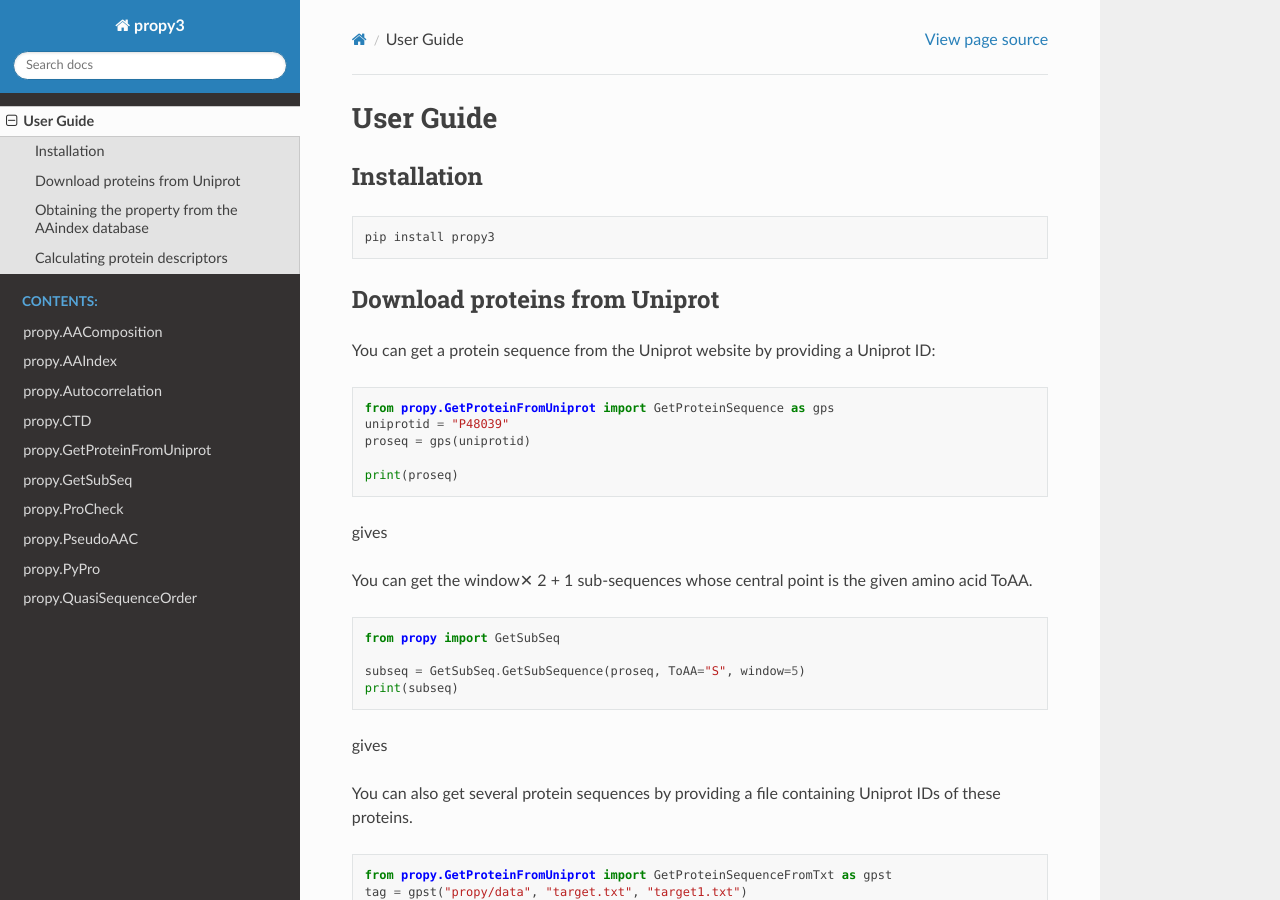
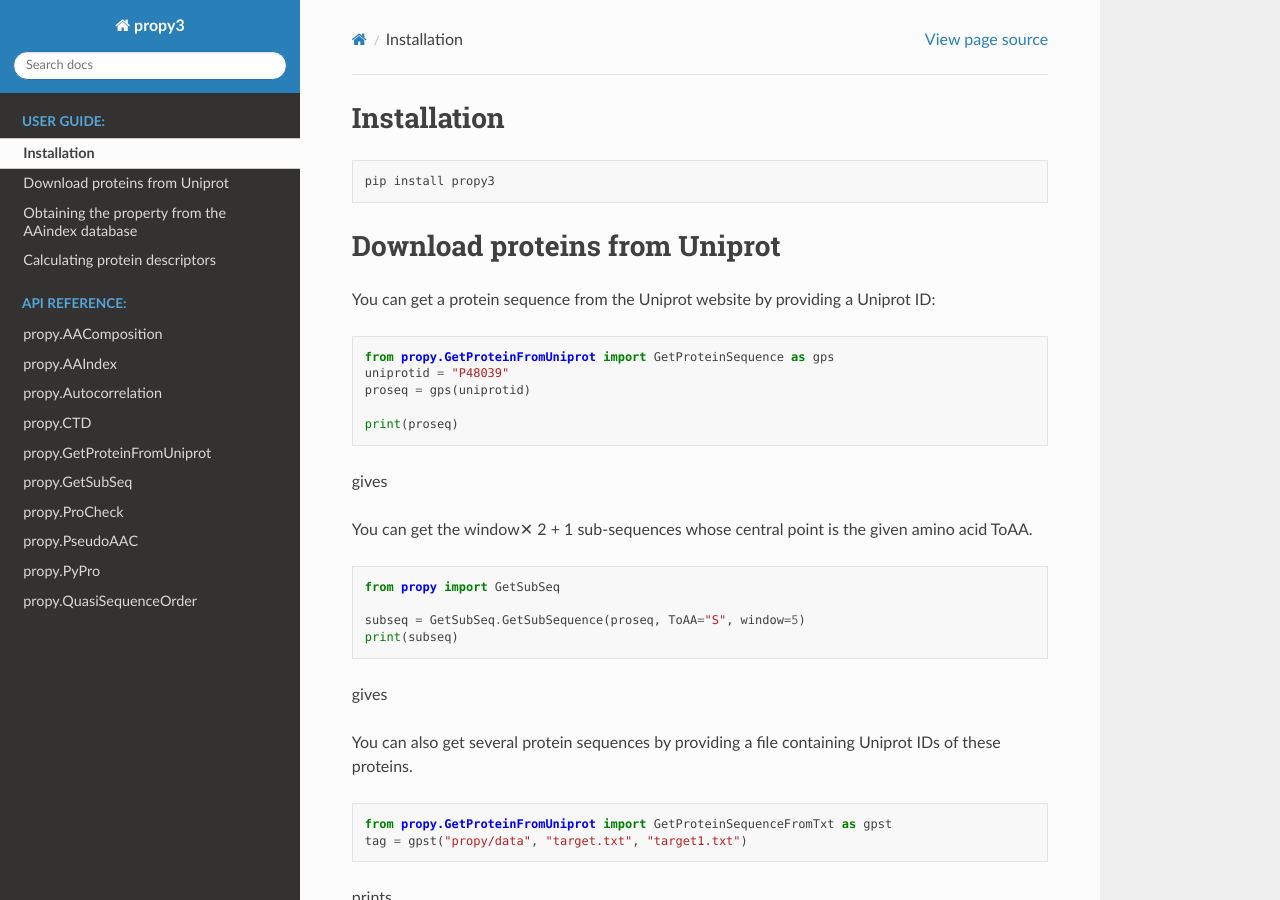
Before and after one commit to MartinThoma/propy3, a Sphinx documentation site: the page built from docs/source/UserGuide.rst, in a window 1280 px wide and 900 px high. Built offline with Sphinx 7.4.7 and the Read the Docs theme 2.0.0, drawn with Linux system fonts in a browser that asks for light colours.

Commit message:
DOC: Structure

```diff
--- a/docs/source/UserGuide.rst
+++ b/docs/source/UserGuide.rst
@@ -1,9 +1,5 @@
-User Guide
-==========
-
-
 Installation
-------------
+============
 
 .. code-block:: bash
 
@@ -11,7 +7,7 @@ Installation
 
 
 Download proteins from Uniprot
-------------------------------
+==============================
 
 You can get a protein sequence from the Uniprot website by providing a Uniprot ID:
 
@@ -91,7 +87,7 @@ it is valid; otherwise 0.
 
 
 Obtaining the property from the AAindex database
-------------------------------------------------
+================================================
 
 You could get the properties of amino acids from the AAindex database by
 providing a property name (e.g., KRIW790103). The output is given in the form
@@ -106,6 +102,6 @@ get the property.
 TODO
 
 Calculating protein descriptors
--------------------------------
+===============================
 
 TODO
--- a/docs/source/index.rst
+++ b/docs/source/index.rst
@@ -20,7 +21,7 @@ API Reference
 
 .. toctree::
    :maxdepth: 2
-   :caption: Contents:
+   :caption: API Reference:
 
    AAComposition
    AAIndex
```
Also changed, not shown: other parts of docs/source/index.rst (+1 -0 lines).
